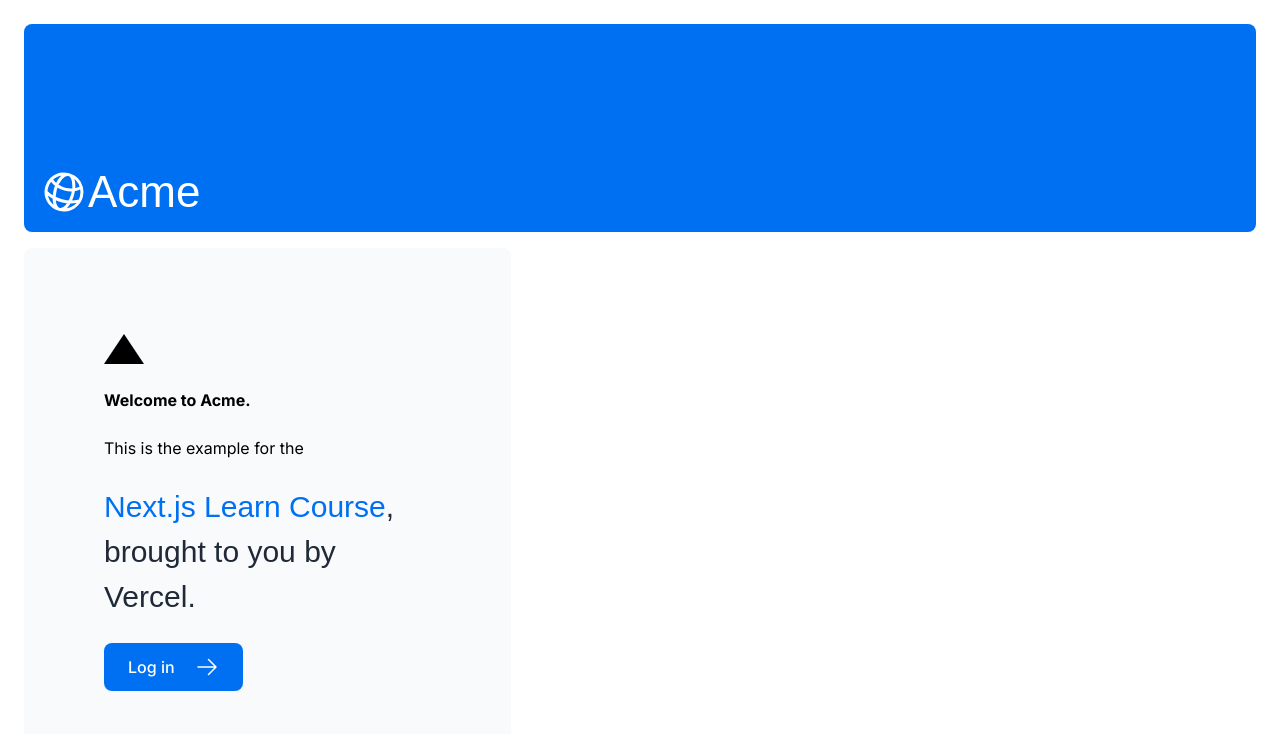
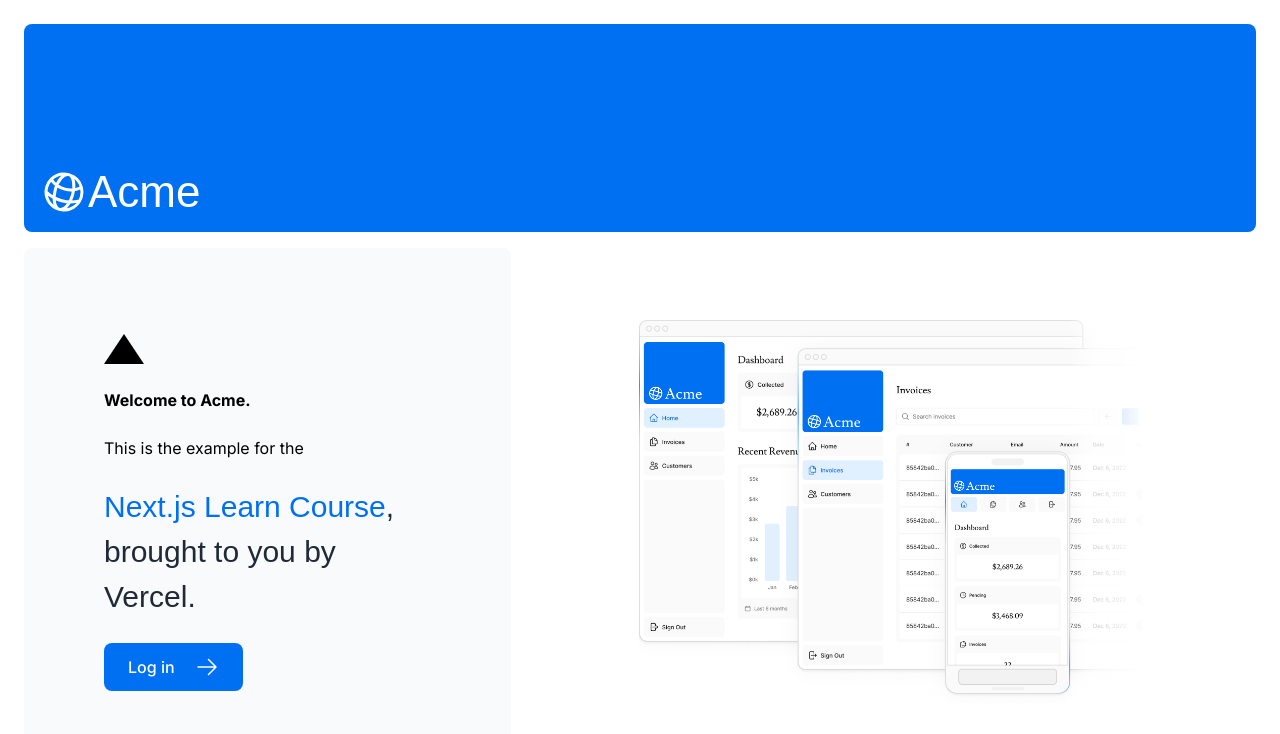
Before and after one commit to M-Shuster/motherlode, a Next.js app in the folder nextjs-dashboard/: page / in a window 1280 px wide. Shown: the top 734 px of the page. Built offline with nearby package versions, Linux system fonts and the light colour scheme; a web font is replaced by a local one.

Commit message:
feat: simple images

```diff
--- a/nextjs-dashboard/app/page.tsx
+++ b/nextjs-dashboard/app/page.tsx
@@ -33,6 +33,20 @@
         </div>
         <div className="flex items-center justify-center p-6 md:w-3/5 md:px-28 md:py-12">
           {/* Add Hero Images Here */}
+          <Image
+            src="/hero-desktop.png"
+            width={1000}
+            height={760}
+            className="hidden md:block"
+            alt="Screenshots of the dashboard project showing desktop version"
+          />
+          <Image
+            src="/hero-mobile.png"
+            width={620}
+            height={560}
+            className="block md:hidden"
+            alt="Screenshots of the dashboard project showing mobile version"
+          />
         </div>
       </div>
     </main>
```
